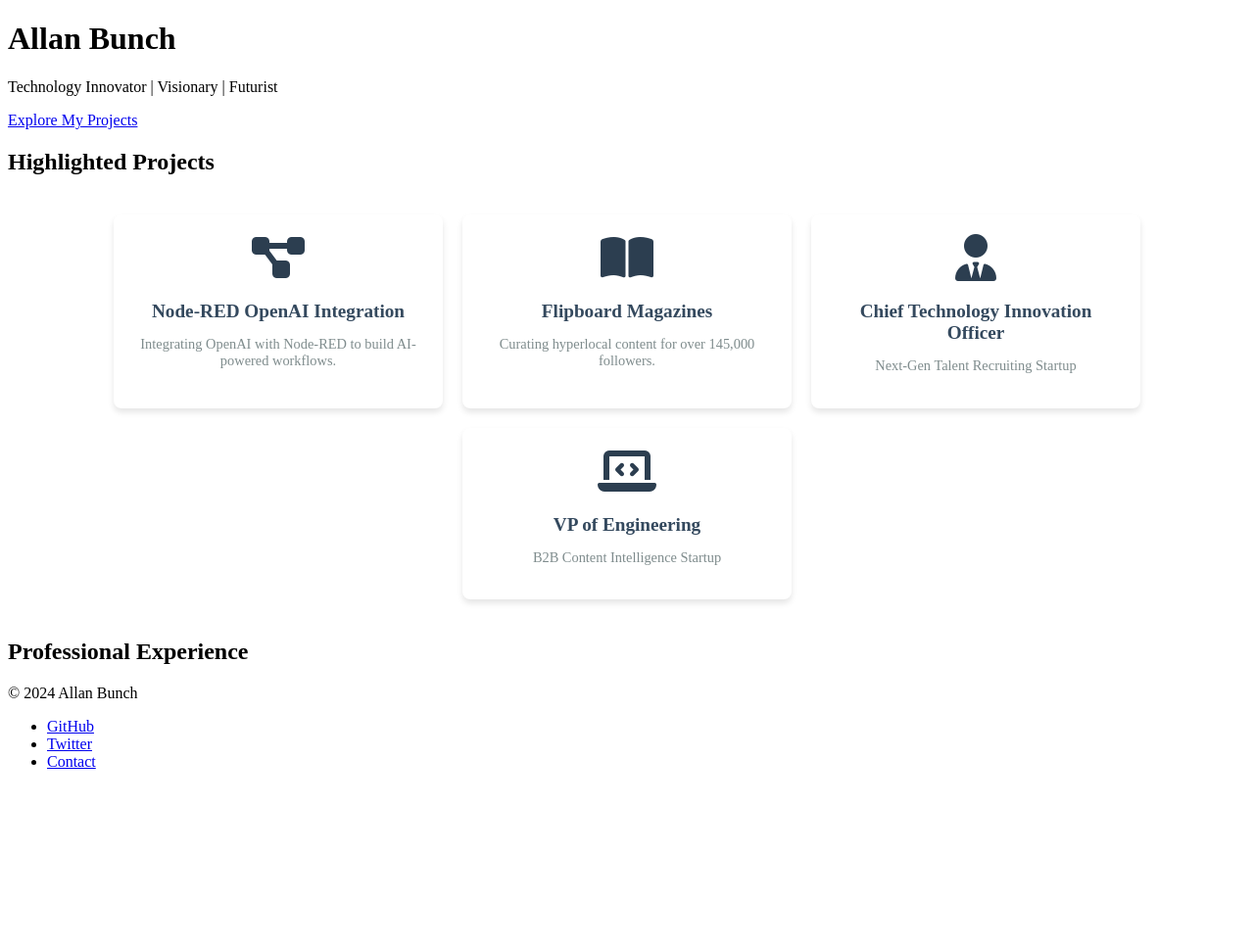
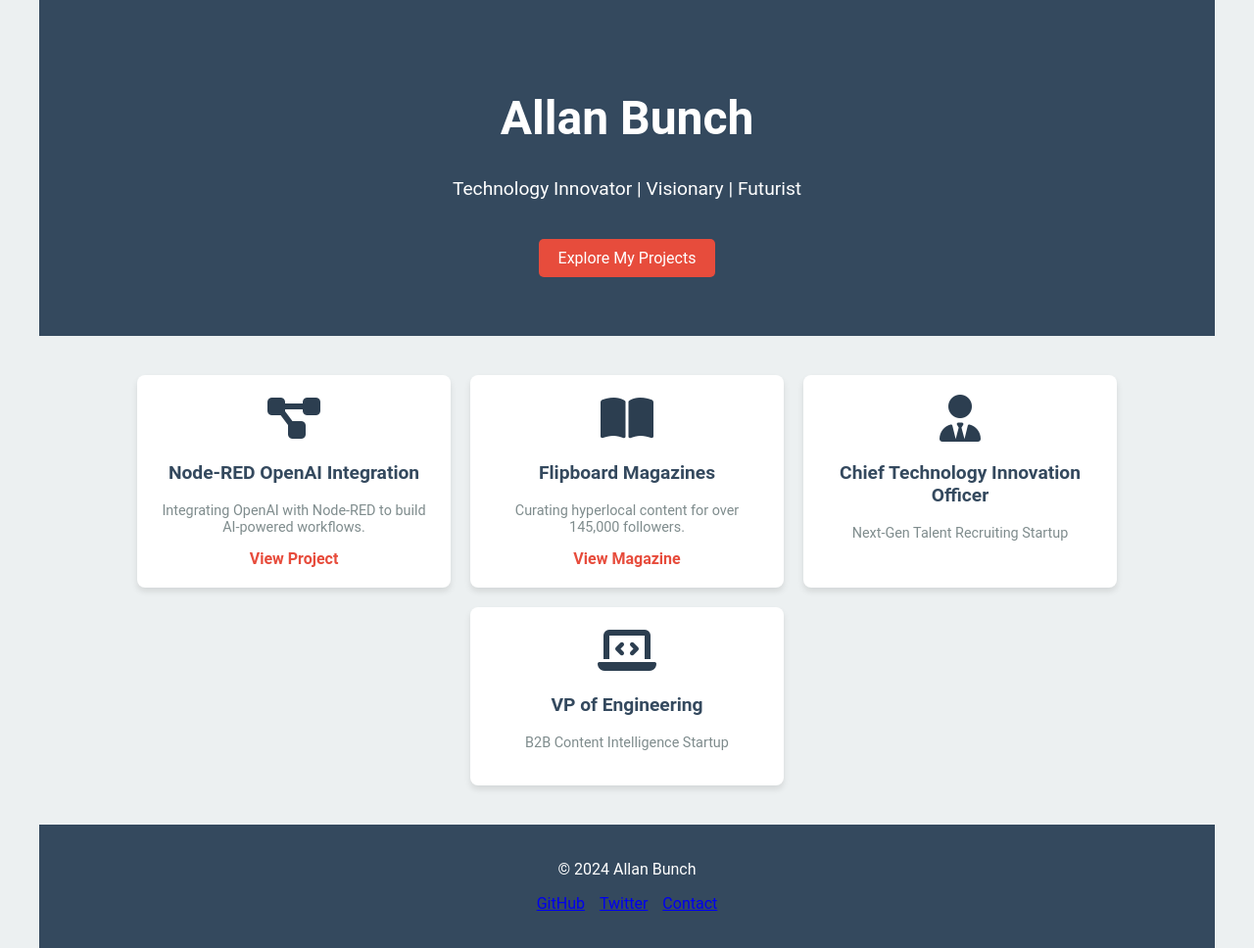
Before and after one commit to allanbunch/allanbunch.github.io, a Jekyll site: the page built from index.html, in a window 1280 px wide. Shown: the whole page at 98% size. Built offline with Jekyll 4.4.1, drawn with Linux system fonts in a browser that asks for light colours; before the commit the page ends 900 px from its top, so only the background shows below that.

Commit message:
Updated layout

```diff
--- a/_layouts/default.html
+++ b/_layouts/default.html
@@ -1,14 +1,14 @@
 ---
 ---
 <!DOCTYPE html>
-<html lang="{{ site.lang | default: " en-US" }}">
+<html lang="{{ site.lang | default: 'en-US' }}">
 
 <head>
     <meta charset="UTF-8">
-    <meta name="viewport" content="width=device-width, initial-scale=1">
+    <meta name="viewport" content="width=device-width, initial-scale=1.0">
     <title>{{ page.title | default: site.title }}</title>
+    <link rel="stylesheet" href="{{ '/assets/css/style.css' | relative_url }}">
     <link href="https://cdnjs.cloudflare.com/ajax/libs/font-awesome/6.7.1/css/all.min.css" rel="stylesheet">
-    <link rel="stylesheet" href="{{ '/assets/css/style.css' | relative_url }}">
 </head>
 
 <body>
@@ -22,27 +22,8 @@
 
         <!-- Main Content -->
         <main>
-            <!-- Highlighted Projects -->
-            <section id="projects" class="projects">
-                <h2>Highlighted Projects</h2>
-                <div class="card-container">
-                    {{ content }}
-                </div>
-            </section>
-
-            <!-- Professional Experience -->
-            <section class="experience">
-                <h2>Professional Experience</h2>
-                <div class="timeline">
-                    {% for job in site.data.experience %}
-                    <div class="timeline-item">
-                        <h3>{{ job.title }}</h3>
-                        <p>@ {{ job.company }}</p>
-                        <p>{{ job.description }}</p>
-                    </div>
-                    {% endfor %}
-                </div>
-            </section>
+            <!-- Projects and Professional Experience -->
+            {{ content }}
         </main>
 
         <!-- Footer -->
--- a/assets/css/style.scss
+++ b/assets/css/style.scss
@@ -1,11 +1,64 @@
 ---
 ---
 
+:root {
+  --primary-color: #34495e;
+  --accent-color: #e74c3c;
+  --background-color: #ecf0f1;
+  --text-color: #2c3e50;
+}
+
+body {
+  font-family: 'Roboto', sans-serif;
+  background-color: var(--background-color);
+  color: var(--text-color);
+  margin: 0;
+  padding: 0;
+}
+
+.wrapper {
+  max-width: 1200px;
+  margin: 0 auto;
+  padding: 0 20px;
+}
+
+/* Hero Section */
+.hero {
+  background: var(--primary-color);
+  color: white;
+  text-align: center;
+  padding: 60px 20px;
+}
+
+.hero h1 {
+  font-size: 3rem;
+}
+
+.hero p {
+  font-size: 1.2rem;
+}
+
+.cta-button {
+  display: inline-block;
+  margin-top: 20px;
+  background: var(--accent-color);
+  color: white;
+  padding: 10px 20px;
+  text-decoration: none;
+  border-radius: 5px;
+  transition: background 0.3s;
+}
+
+.cta-button:hover {
+  background: #c0392b;
+}
+
+/* Cards Section */
 .cards-container {
   display: flex;
   flex-wrap: wrap;
   gap: 20px;
-  justify-content: center; /* Center-aligns cards */
+  justify-content: center;
   margin: 40px 0;
 }
 
@@ -13,7 +66,7 @@
   background: white;
   border-radius: 8px;
   box-shadow: 0 4px 6px rgba(0, 0, 0, 0.1);
-  flex: 1 1 calc(25% - 20px); /* Four cards per row, adjusts for screen size */
+  flex: 1 1 calc(25% - 20px);
   max-width: calc(25% - 20px);
   text-align: center;
   padding: 20px;
@@ -27,14 +80,14 @@
 
 .card i {
   font-size: 3rem;
-  color: #2c3e50; /* Icon color */
+  color: #2c3e50;
   margin-bottom: 10px;
 }
 
 .card h3 {
   font-size: 1.2rem;
-  margin: 10px 0;
-  color: #34495e; /* Text color */
+  margin-top: 10px;
+  color: var(--primary-color);
 }
 
 .card p {
@@ -42,14 +95,28 @@
   color: #7f8c8d;
 }
 
-@media (max-width: 768px) {
-  .card {
-    flex: 1 1 calc(50% - 20px); /* Two cards per row on smaller screens */
-  }
+.project-link {
+  color: var(--accent-color);
+  text-decoration: none;
+  font-weight: bold;
 }
 
-@media (max-width: 480px) {
-  .card {
-    flex: 1 1 100%; /* Single column layout for very small screens */
-  }
+.project-link:hover {
+  text-decoration: underline;
 }
+
+/* Footer */
+footer {
+  text-align: center;
+  padding: 20px;
+  background: var(--primary-color);
+  color: white;
+}
+
+.social-links {
+  list-style: none;
+  padding: 0;
+  display: flex;
+  justify-content: center;
+  gap: 15px;
+}
--- a/index.html
+++ b/index.html
@@ -9,6 +9,7 @@
     <i class="fas fa-project-diagram"></i>
     <h3>Node-RED OpenAI Integration</h3>
     <p>Integrating OpenAI with Node-RED to build AI-powered workflows.</p>
+    <a href="https://github.com/allanbunch/node-red-openai" class="project-link">View Project</a>
   </div>
 
   <!-- Project 2 -->
@@ -16,6 +17,7 @@
     <i class="fas fa-book-open"></i>
     <h3>Flipboard Magazines</h3>
     <p>Curating hyperlocal content for over 145,000 followers.</p>
+    <a href="https://flipboard.com/@allanbunch" class="project-link">View Magazine</a>
   </div>
 
   <!-- Experience 1 -->
```
